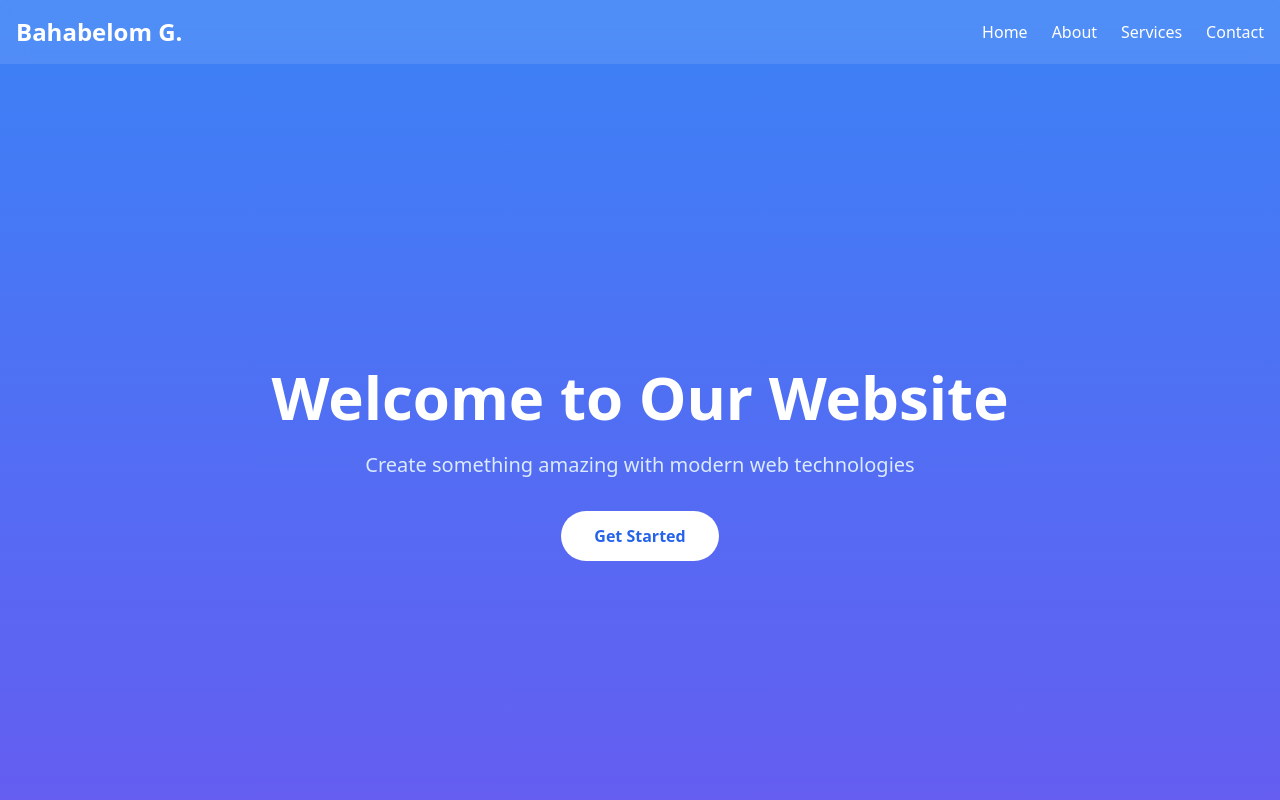
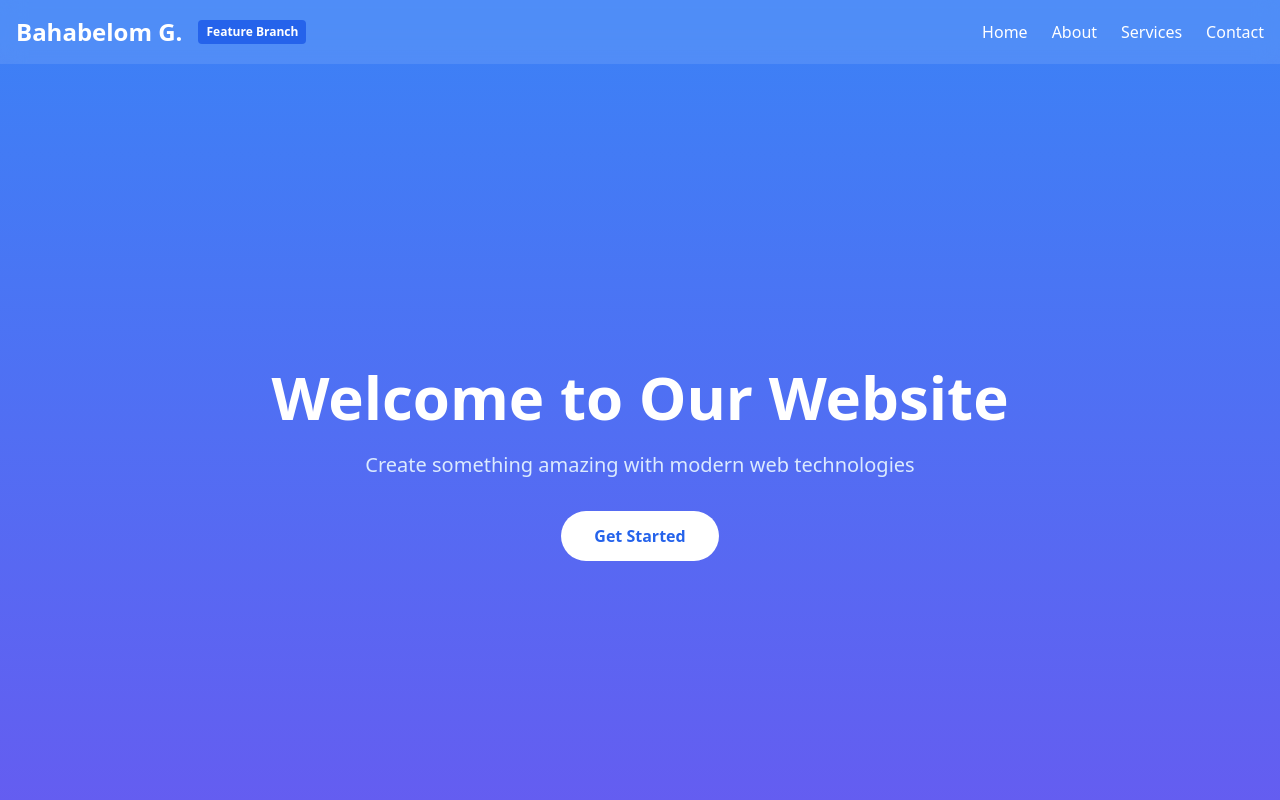
Before and after one commit to bahabelom/cursortrain, a React (Vite) app: page / in a window 1280 px wide. Shown: the top 800 px of the page. Built offline with nearby package versions, Linux system fonts and the light colour scheme.

Commit message:
modified navabr

```diff
--- a/src/components/Navbar.jsx
+++ b/src/components/Navbar.jsx
@@ -11,8 +11,9 @@ const Navbar = () => {
     <nav className="sticky top-0 w-full bg-white/10 backdrop-blur-md py-4 z-50">
       <div className="container mx-auto px-4">
         <div className="flex items-center justify-between">
-          <Link to="/" className="text-2xl font-bold text-white">
+          <Link to="/" className="text-2xl font-bold text-white flex items-center gap-2">
             Bahabelom G.
+            <span className="bg-blue-600 text-xs text-white px-2 py-1 rounded ml-2">Feature Branch</span>
           </Link>
 
           {/* Mobile menu button */}
```
